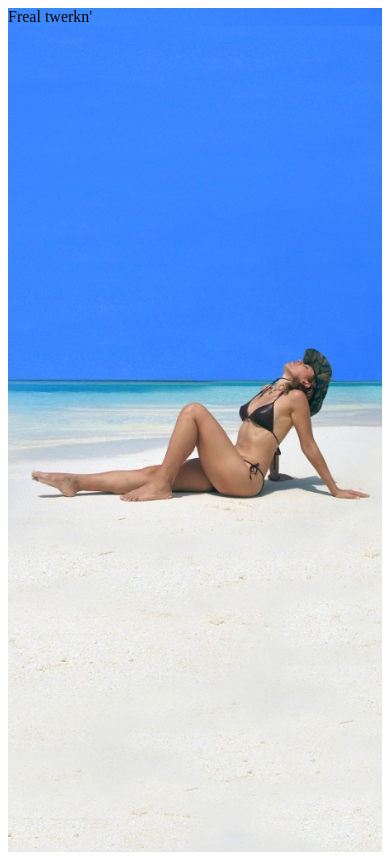
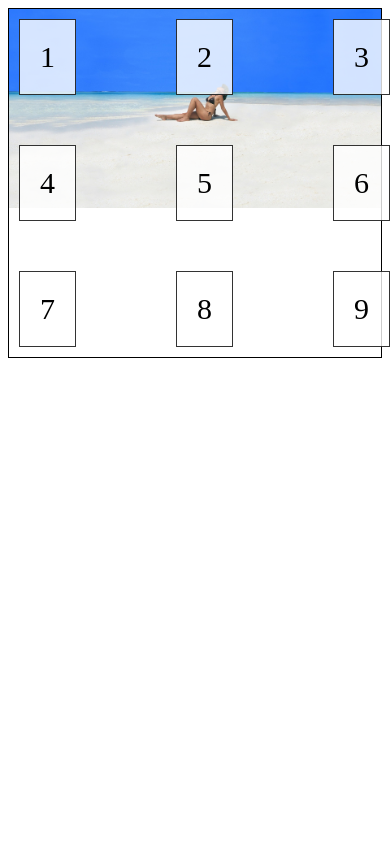
Before and after one commit to SamKnowles/tandy, a React (Create React App) app: page / in a window 390 px wide. Built offline with nearby package versions, Linux system fonts and the light colour scheme.

Commit message:
fixed background image size and responsive issues

```diff
--- a/src/Components/Home.js
+++ b/src/Components/Home.js
@@ -3,7 +3,17 @@ import React from 'react'
 function Home() {
     return (
         <div className='home-wrapper'>
-            Freal twerkn'
+        <div className="grid-container">
+                <div className="grid-item">1</div>
+                <div className="grid-item">2</div>
+                <div className="grid-item">3</div>
+                <div className="grid-item">4</div>
+                <div className="grid-item">5</div>
+                <div className="grid-item">6</div>
+                <div className="grid-item">7</div>
+                <div className="grid-item">8</div>
+                <div className="grid-item">9</div>
+            </div>
         </div>
     )
 }
--- a/src/Styles/Home.css
+++ b/src/Styles/Home.css
@@ -1,12 +1,30 @@
 .app-wrapper {
-    height: 100vh;
-    margin: 0;
+    position: relative;
+    height: 0;
+    padding-bottom: 75%;
+    z-index: 1;
 }
 
 .home-wrapper {
     background-image: url('../Pictures/sunnybathe.jpg');
-    height: 100%;
-    background-position: center;
     background-repeat: no-repeat;
-    background-size: cover;
+    background-size: 100% auto;
+    background-position: center top;
+    background-attachment: fixed;
+    padding-bottom: 75%
 }
+
+.grid-container {
+    display: grid;
+    grid-gap: 50px 100px;
+    grid-template-columns: auto auto auto;
+    border: 1px solid black;
+    padding: 10px;
+  }
+  .grid-item {
+    background-color: rgba(255, 255, 255, 0.8);
+    border: 1px solid rgba(0, 0, 0, 0.8);
+    padding: 20px;
+    font-size: 30px;
+    text-align: center;
+  }
```
